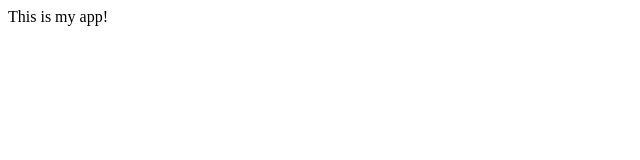
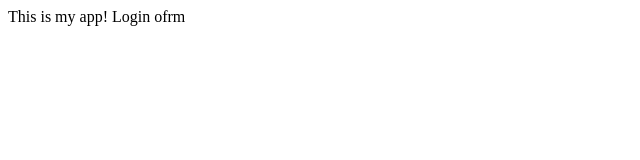
Before and after one commit to mateuszpoleski/Tutorial, a plain HTML site: page index.html in a window 1280 px wide. Shown: the full height of the page, 0-640 px from the left. Drawn offline with Linux system fonts and the light colour scheme.

Commit message:
login form

```diff
--- /dev/null
+++ b/dir2/app2.js
@@ -0,0 +1 @@
+console.log(123);
--- a/index.html
+++ b/index.html
@@ -7,6 +7,7 @@
 
 <body>
     This is my app!
+    Login ofrm
 </body>
 
 </html>
```
Also changed, not shown: login.html (added, +1 -0 lines), log.txt (added).
